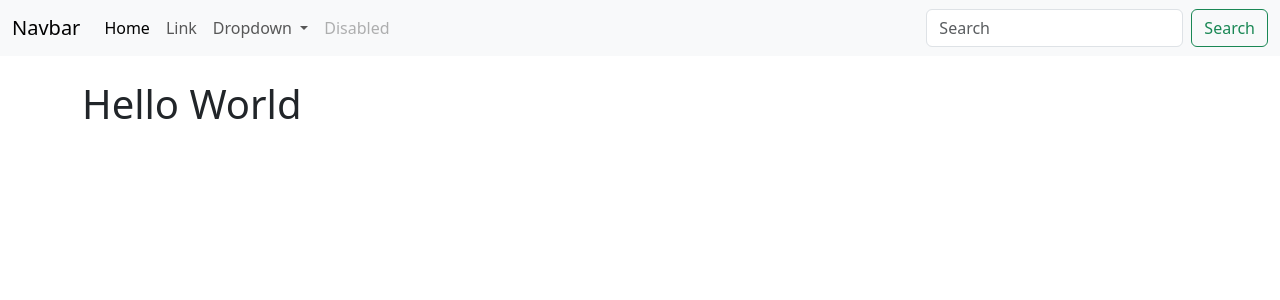
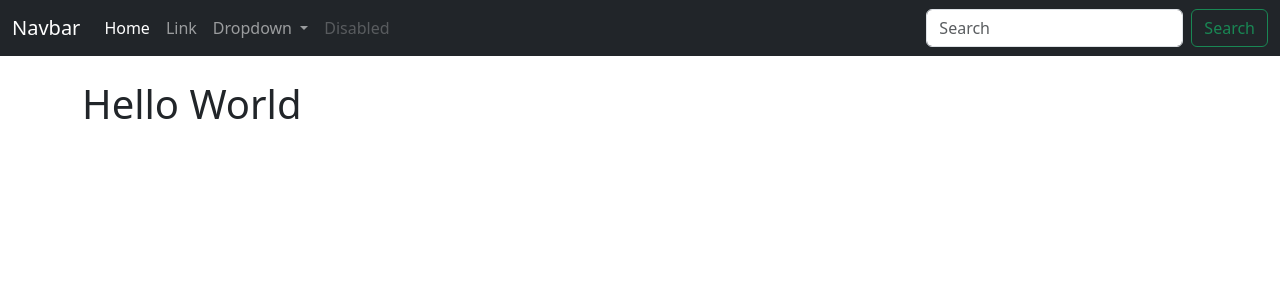
Before and after one commit to Zavock/Django-CRM, a Django app: page / in a window 1280 px wide. Shown: the top 300 px of the page. Run offline with Django 5.2, Linux system fonts and the light colour scheme.

Commit message:
Adjustments

```diff
--- a/website/templates/navbar.html
+++ b/website/templates/navbar.html
@@ -1,4 +1,4 @@
-<nav class="navbar navbar-expand-lg bg-body-tertiary">
+<nav class="navbar navbar-expand-lg navbar-dark bg-dark">
     <div class="container-fluid">
       <a class="navbar-brand" href="#">Navbar</a>
       <button class="navbar-toggler" type="button" data-bs-toggle="collapse" data-bs-target="#navbarSupportedContent" aria-controls="navbarSupportedContent" aria-expanded="false" aria-label="Toggle navigation">
```
